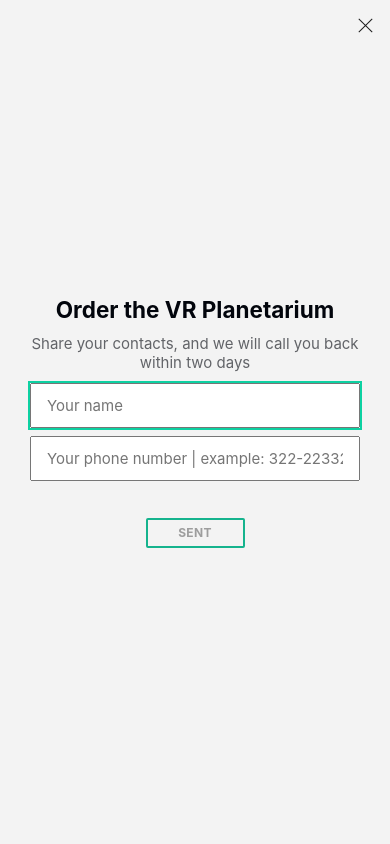
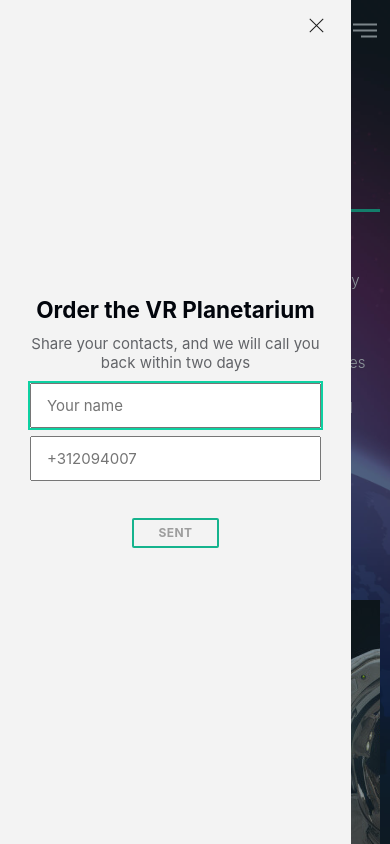
Before and after one commit to foxxxyproxy/planetarium-demo-frontend, a website with bundled scripts: page about.html in a window 390 px wide. Both pictures are taken after a click on the button "ORDER". Shown: the top 844 px of the page. Built offline with nearby package versions, Linux system fonts and the light colour scheme.

Commit message:
fix: transitions improvement

```diff
--- a/about.html
+++ b/about.html
@@ -205,8 +205,8 @@
 
       <div class="popup__input form-field">
         <label for="popup-phone" class="visually-hidden">Phone number</label>
-        <input id="popup-phone" type="tel" name="user-phone" autocomplete="on"
-          placeholder="Your phone number | example: 322-22332" pattern="[0-9]{3}-[0-9]{5}" required>
+        <input id="popup-phone" type="tel" name="user-phone" autocomplete="on" placeholder="+312094007"
+          pattern="^[+]*[(]{0,1}[0-9]{1,4}[)]{0,1}[-\s\./0-9]*$" required>
       </div>
 
       <div class="button__wrapper"><button class="button popup__send-button" type="submit">Sent</button></div>
--- a/css/style.css
+++ b/css/style.css
@@ -269,7 +269,6 @@
 .page-header__toggle {
   position: relative;
   display: block;
-  padding: 10px;
   border: 0;
   background-color: transparent;
   cursor: pointer;
@@ -278,14 +277,14 @@
 .page-header__toggle::before {
   content: "";
   position: absolute;
-  background-position: 0 0;
+  background-position: center;
   top: 0px;
   right: 0;
   background-image: url("../img/open-button.svg");
   background-repeat: no-repeat;
   background-size: 24px 19px;
-  width: 24px;
-  height: 19px;
+  width: 30px;
+  height: 30px;
 }
 
 .page-header__toggle {
@@ -305,8 +304,9 @@
   background-image: url("../img/close-button.svg");
   background-repeat: no-repeat;
   background-size: 19px 19px;
-  width: 19px;
-  height: 19px;
+  background-position: center;
+  width: 30px;
+  height: 30px;
 }
 
 .page-header--open {
@@ -697,7 +697,7 @@
   justify-content: space-between;
   overflow: auto;
   transform: translateX(-280px);
-  transition: transform 200ms;
+  transition: transform 300ms;
 }
 
 .form--show {
@@ -744,8 +744,8 @@
   top: 1rem;
   right: 1rem;
   background-color: transparent;
-  width: 20px;
-  height: 20px;
+  width: 30px;
+  height: 30px;
   border: 0;
   cursor: pointer;
   transition: opacity 160ms;
@@ -779,7 +779,7 @@
 @media (max-width: 767px) {
   .popup__form {
     position: fixed;
-    max-width: 100%;
+    max-width: 90%;
     max-height: 100%;
     width: 100%;
     min-height: 100%;
@@ -787,7 +787,6 @@
     background-color: #f3f3f3;
     top: 0;
     left: 0;
-    //transform: translateX(-50%);
     padding: 2em;
     justify-content: center;
   }
```
Also changed, not shown: contacts.html (+2 -2 lines), how_it_works.html (+2 -2 lines), index.html (+2 -2 lines).
